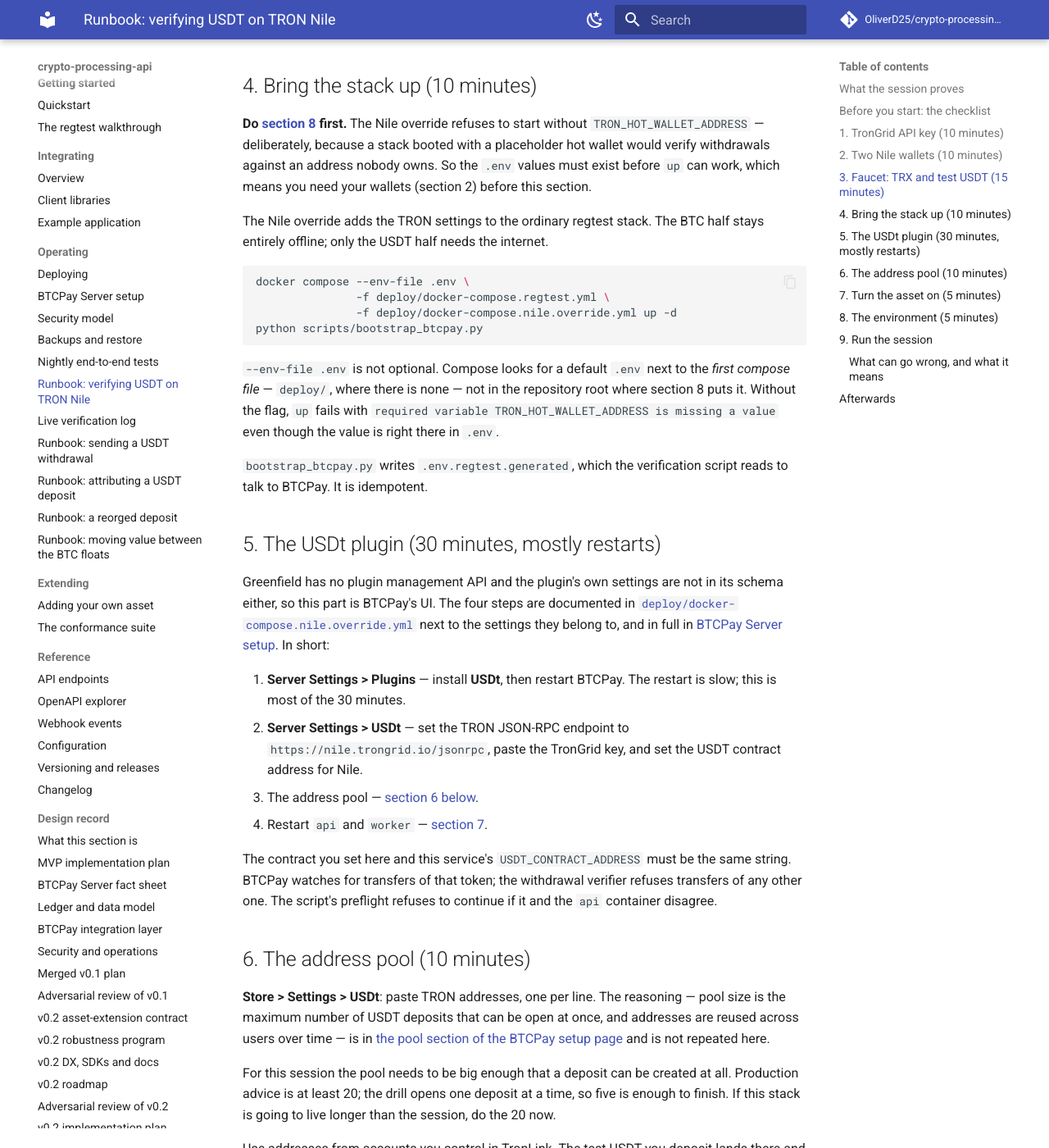
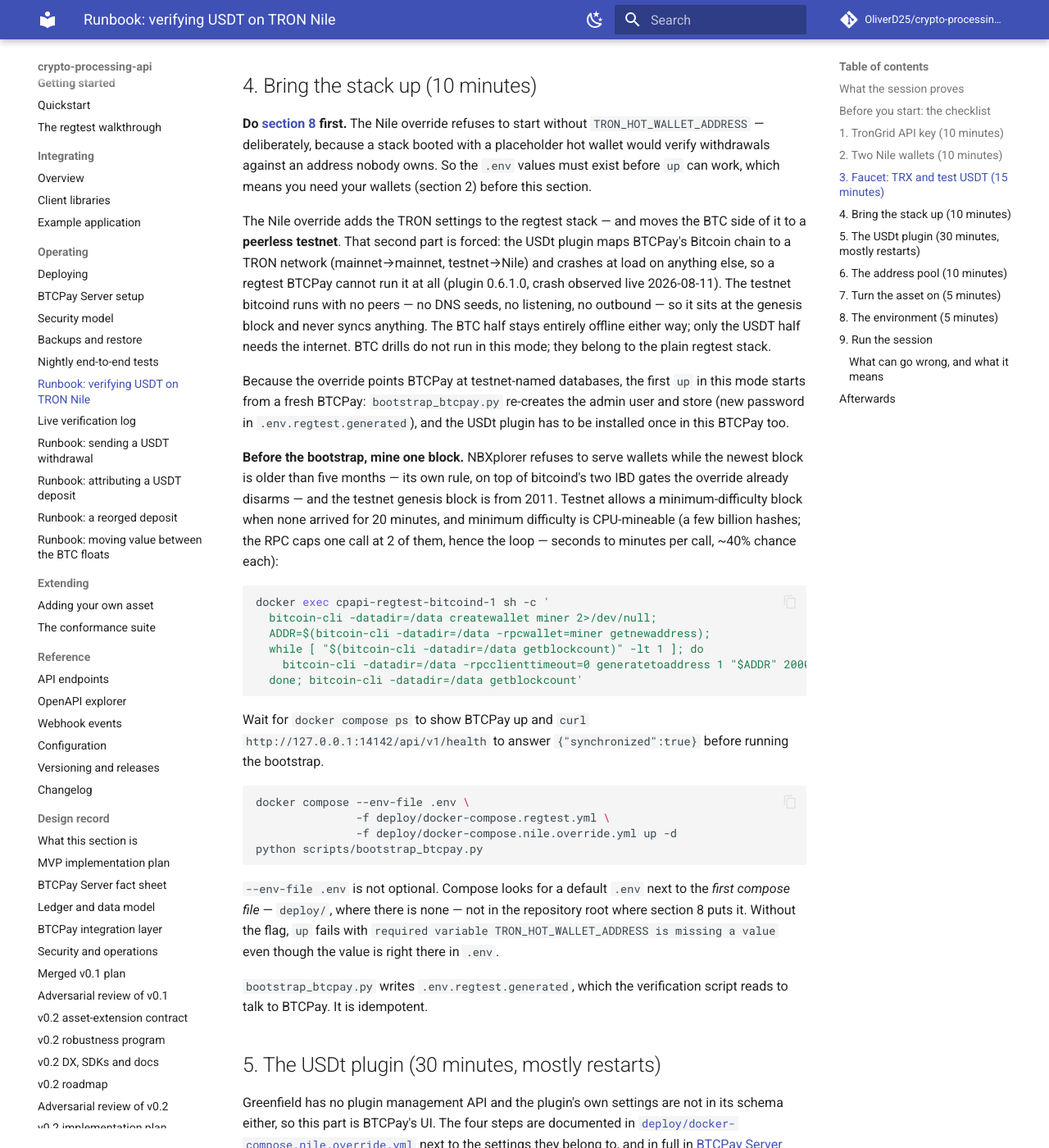
Before and after one commit to OliverD25/crypto-processing-api, an MkDocs documentation site: the page built from docs/operating/runbook-nile-verification.md, in a window 1280 px wide and 1400 px high, scrolled down 3200 px. Shown: the whole window at 82% size. Built offline with MkDocs 1.6.1 and Material for MkDocs 9.7.7, drawn with Linux system fonts in a browser that asks for light colours; comment, search, counter and statistics services are not loaded.

Commit message:
Run the Nile stack's BTC side on a peerless testnet — regtest cannot host the USDt plugin
Discovered live: the USDt plugin (0.6.1.0) maps BTCPay's Bitcoin chain to
a TRON network and its configuration provider fetches that hardcoded
mapping before reading any override, so on a regtest BTCPay it throws
NotSupportedException at load and BTCPay quarantines it. No setting can
reach past that; the runbook's premise was wrong.

The override now moves bitcoind/NBXplorer/BTCPay to testnet with the
chain frozen at genesis, which took four more gates, each found by
hitting it: connect=0/dnsseed=0 so nothing syncs; maxtipage and
minimumchainwork=0 because either alone leaves a genesis node in IBD
forever; listen=1 stated explicitly because setting connect at all
silently disables listening, and NBXplorer joins as a P2P peer; and one
mined minimum-difficulty block, because NBXplorer refuses wallets while
the tip is older than five months and testnet's 20-minute mercy rule
makes a CPU-mined block possible. Testnet-named databases keep the two
chains' state apart, at the cost of a fresh BTCPay on first up — the
runbook now says so.

Co-Authored-By: Claude Fable 5 <noreply@anthropic.com>

````diff
--- a/docs/operating/runbook-nile-verification.md
+++ b/docs/operating/runbook-nile-verification.md
@@ -131,8 +131,41 @@ stack booted with a placeholder hot wallet would verify withdrawals against an
 address nobody owns. So the `.env` values must exist before `up` can work,
 which means you need your wallets (section 2) before this section.
 
-The Nile override adds the TRON settings to the ordinary regtest stack. The BTC
-half stays entirely offline; only the USDT half needs the internet.
+The Nile override adds the TRON settings to the regtest stack — and moves the
+BTC side of it to a **peerless testnet**. That second part is forced: the USDt
+plugin maps BTCPay's Bitcoin chain to a TRON network (mainnet→mainnet,
+testnet→Nile) and crashes at load on anything else, so a regtest BTCPay cannot
+run it at all (plugin 0.6.1.0, crash observed live 2026-08-11). The testnet
+bitcoind runs with no peers — no DNS seeds, no listening, no outbound — so it
+sits at the genesis block and never syncs anything. The BTC half stays entirely
+offline either way; only the USDT half needs the internet. BTC drills do not
+run in this mode; they belong to the plain regtest stack.
+
+Because the override points BTCPay at testnet-named databases, the first `up`
+in this mode starts from a fresh BTCPay: `bootstrap_btcpay.py` re-creates the
+admin user and store (new password in `.env.regtest.generated`), and the USDt
+plugin has to be installed once in this BTCPay too.
+
+**Before the bootstrap, mine one block.** NBXplorer refuses to serve wallets
+while the newest block is older than five months — its own rule, on top of
+bitcoind's two IBD gates the override already disarms — and the testnet
+genesis block is from 2011. Testnet allows a minimum-difficulty block when
+none arrived for 20 minutes, and minimum difficulty is CPU-mineable (a few
+billion hashes; the RPC caps one call at 2 of them, hence the loop —
+seconds to minutes per call, ~40% chance each):
+
+```sh
+docker exec cpapi-regtest-bitcoind-1 sh -c '
+  bitcoin-cli -datadir=/data createwallet miner 2>/dev/null;
+  ADDR=$(bitcoin-cli -datadir=/data -rpcwallet=miner getnewaddress);
+  while [ "$(bitcoin-cli -datadir=/data getblockcount)" -lt 1 ]; do
+    bitcoin-cli -datadir=/data -rpcclienttimeout=0 generatetoaddress 1 "$ADDR" 2000000000;
+  done; bitcoin-cli -datadir=/data getblockcount'
+```
+
+Wait for `docker compose ps` to show BTCPay up and
+`curl http://127.0.0.1:14142/api/v1/health` to answer
+`{"synchronized":true}` before running the bootstrap.
 
 ```sh
 docker compose --env-file .env \
````
Also changed, not shown: 1 other file.
